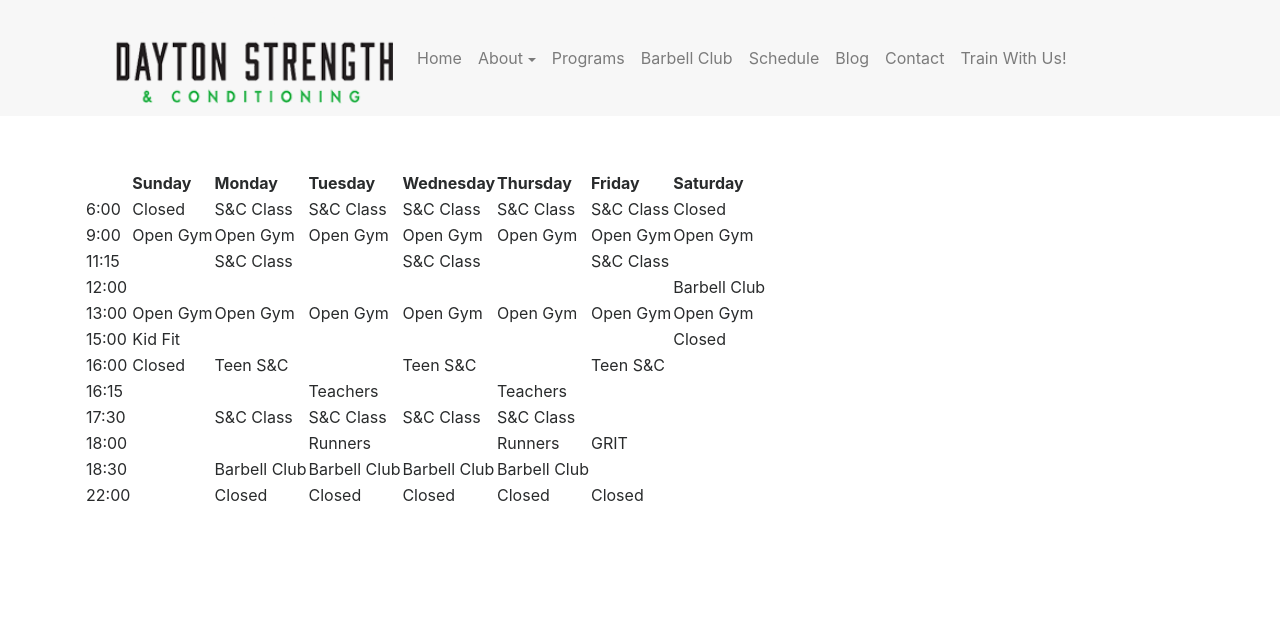
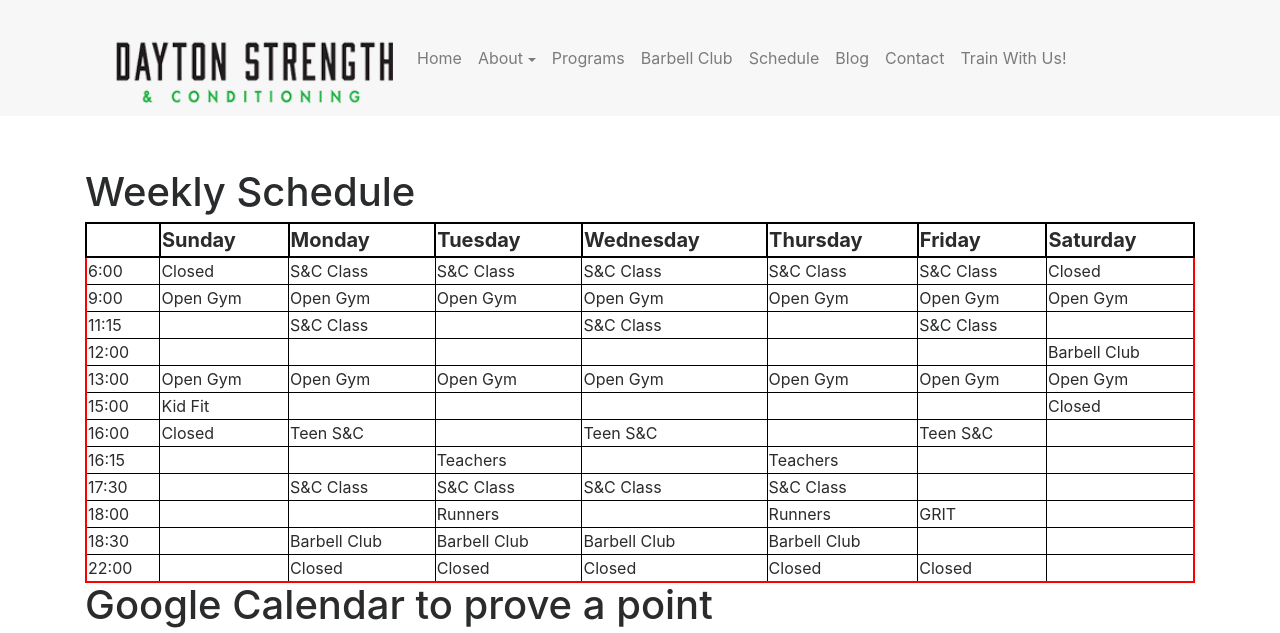
Before and after one commit to kcjonesevans/dsc-site, a Jekyll site: the page built from schedule.md, in a window 1280 px wide and 1400 px high. Shown: the top 633 px of the window. Built offline with Jekyll 4.4.1, drawn with Linux system fonts in a browser that asks for light colours; nearby versions of some CDN libraries; grey boxes are pictures that could not be loaded.

Commit message:
Schedule Page updates

```diff
--- /dev/null
+++ b/_layouts/schedule.html
@@ -0,0 +1,25 @@
+
+<!DOCTYPE html>
+<html lang="{{ page.lang | default: site.lang | default: "en" }}">
+  {% include head.html %}
+  <body>
+
+    {% include navbar.html %}
+
+      <div class="container content">
+        <div class="row">
+          <div class="col-md-12 schedule">{{ content }}</div>
+        </div>
+      </div>
+
+
+
+    {% include footer.html %}
+    {% include copyright.html %}
+
+    <!-- JavaScript -->
+    <script src="https://code.jquery.com/jquery-3.1.1.min.js" integrity="sha256-hVVnYaiADRTO2PzUGmuLJr8BLUSjGIZsDYGmIJLv2b8=" crossorigin="anonymous"></script>
+    <script src="https://npmcdn.com/tether@1.2.4/dist/js/tether.min.js"></script>
+    <script src="https://maxcdn.bootstrapcdn.com/bootstrap/4.0.0-alpha.4/js/bootstrap.min.js" integrity="sha384-VjEeINv9OSwtWFLAtmc4JCtEJXXBub00gtSnszmspDLCtC0I4z4nqz7rEFbIZLLU" crossorigin="anonymous"></script>
+  </body>
+</html>
--- /dev/null
+++ b/_sass/schedule.scss
@@ -0,0 +1,21 @@
+@import "defaults";
+
+
+.schedule table {
+  width: 100%;
+  thead tr th{
+    font-size: 20px;
+  }
+  border-collapse: collapse;
+  border-spacing: 0;
+  border:2px solid #ff0000;
+
+
+  th{
+    border:2px solid #000000;
+  }
+
+  td{
+    border:1px solid #000000;
+  }
+}
--- a/css/main.scss
+++ b/css/main.scss
@@ -8,3 +8,4 @@
 @import 'defaults';
 @import 'navbar';
 @import 'footer';
+@import 'schedule';
--- a/schedule.md
+++ b/schedule.md
@@ -1,10 +1,12 @@
 ---
-layout: default
+layout: schedule
 title: Schedule
 permalink: /schedule/
 ---
 
-|       | Sunday    | Monday       | Tuesday     | Wednesday   | Thursday    | Friday    | Saturday    |
+# Weekly Schedule
+
+|       | Sunday    | Monday       | Tuesday     | Wednesday   | Thursday    | Friday    | Saturday     |
 |-------|-----------|--------------|-------------|-------------|-------------|-----------|--------------|
 |6:00   | Closed    | S&C Class    |S&C Class    |S&C Class    | S&C Class   | S&C Class | Closed       |
 |9:00   | Open Gym  | Open Gym     | Open Gym    | Open Gym    | Open Gym    | Open Gym  | Open Gym     |
@@ -18,3 +20,7 @@ permalink: /schedule/
 |18:00  |           |              |Runners      |             | Runners     | GRIT      |              |
 |18:30  |           | Barbell Club |Barbell Club |Barbell Club |Barbell Club |           |              |
 |22:00  |           | Closed       |Closed       |Closed       |Closed       | Closed    |              |
+
+
+# Google Calendar to prove a point
+<iframe src="https://calendar.google.com/calendar/embed?src=cid9q71i0i5mj83pm8u6a8cc80%40group.calendar.google.com&ctz=America%2FNew_York" style="border: 0" width="100%" height="800" frameborder="0" scrolling="no"></iframe>
```
